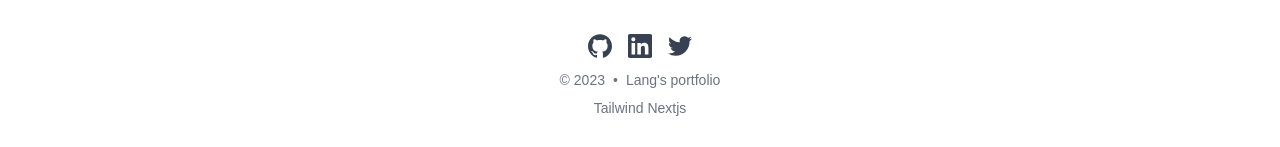
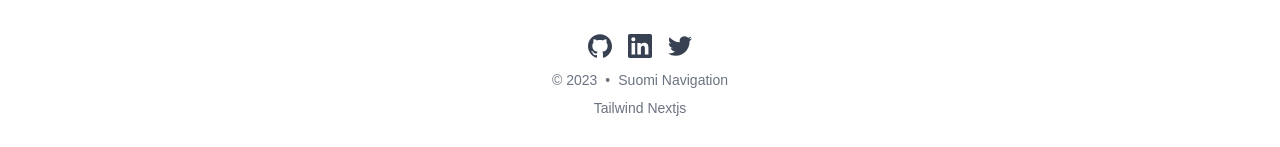
Before and after one commit to fansize/suomi, a Next.js app: page / in a window 1280 px wide. Shown: the part 650-797 px from the top of the page. Built offline with nearby package versions, Linux system fonts and the light colour scheme; no server answers; a web font is replaced by a local one.

Commit message:
update info

```diff
--- a/src/data/siteMetadata.js
+++ b/src/data/siteMetadata.js
@@ -1,13 +1,13 @@
 /** @type {import("pliny/config").PlinyConfig } */
 const siteMetadata = {
-  title: "Lang's portfolio",
+  title: "Suomi Navigation",
   author: "Tang Lang",
-  headerTitle: "Lang's personal website",
+  headerTitle: "Userful finland websites",
   description: "A website created with Next.js and Tailwind.css",
   language: "en-us",
-  theme: "system", // system, dark or light
-  siteUrl: "https://langtang.vercel.app/",
-  siteRepo: "https://github.com/fansize/suomi-nav",
+  theme: "system",
+  siteUrl: "https://suomi.vercel.app/",
+  siteRepo: "https://github.com/fansize/suomi",
   siteLogo: "/verscel.svg",
   socialBanner: "",
   mastodon: "https://mastodon.social/@mastodonuser",
```
